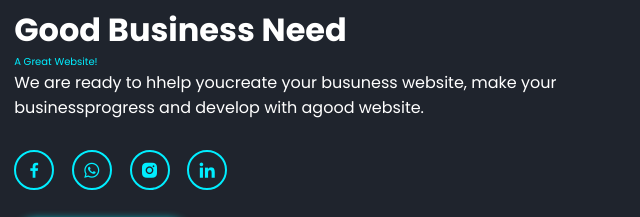
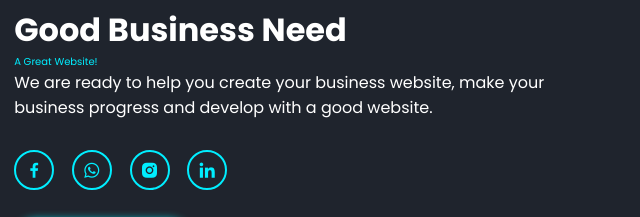
Before and after one commit to sujayr40/portfolio, a plain HTML site: page index.html in a window 1280 px wide. Shown: the part 399-616 px from the top of the page, 101-741 px from the left. Drawn offline with nearby package versions, Linux system fonts and the light colour scheme; some packages are replaced by stand-ins of ours; a script that the page names is missing.

Commit message:
Update index.html

```diff
--- a/index.html
+++ b/index.html
@@ -33,7 +33,7 @@
             <h3>And We Are <span class="multiple-text"></span></h3>
             <h3>Good Business Need</h3>
             <span>A Great Website!</span>
-            <p>We are ready to hhelp youcreate your busuness website, make your businessprogress and develop with agood website.</p>
+            <p>We are ready to help you create your business website, make your business progress and develop with a good website.</p>
             <div class="social-media">
                 <a href="#"><i class='bx bxl-facebook' ></i></a>
                 <a href="https://wa.me/7063232363?text=Hello%20I%20am%20interested%20in%20Portfolio.%20Can%20you%20help%20me%20with%20my%20quary"><i class='bx bxl-whatsapp' ></i></a>
```
